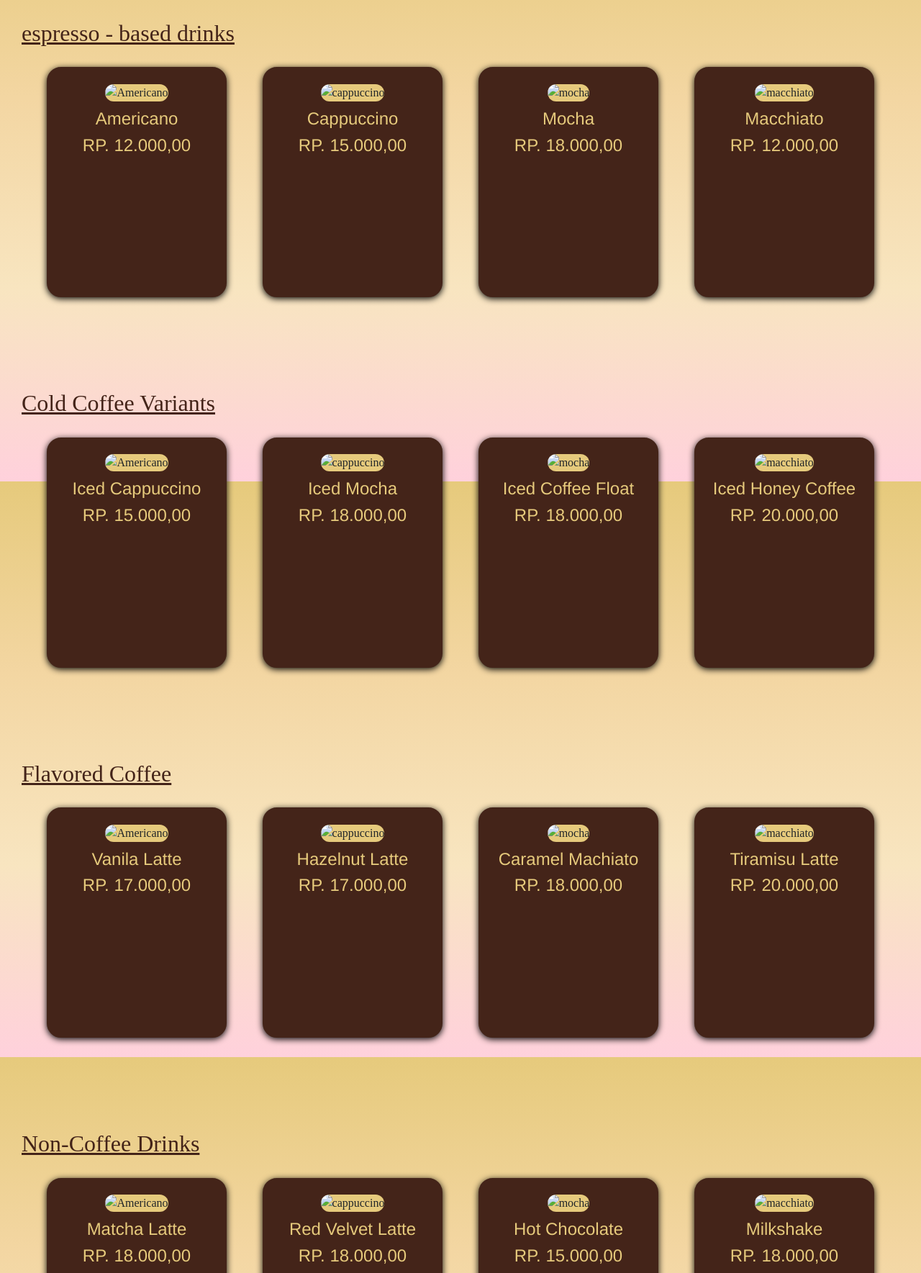
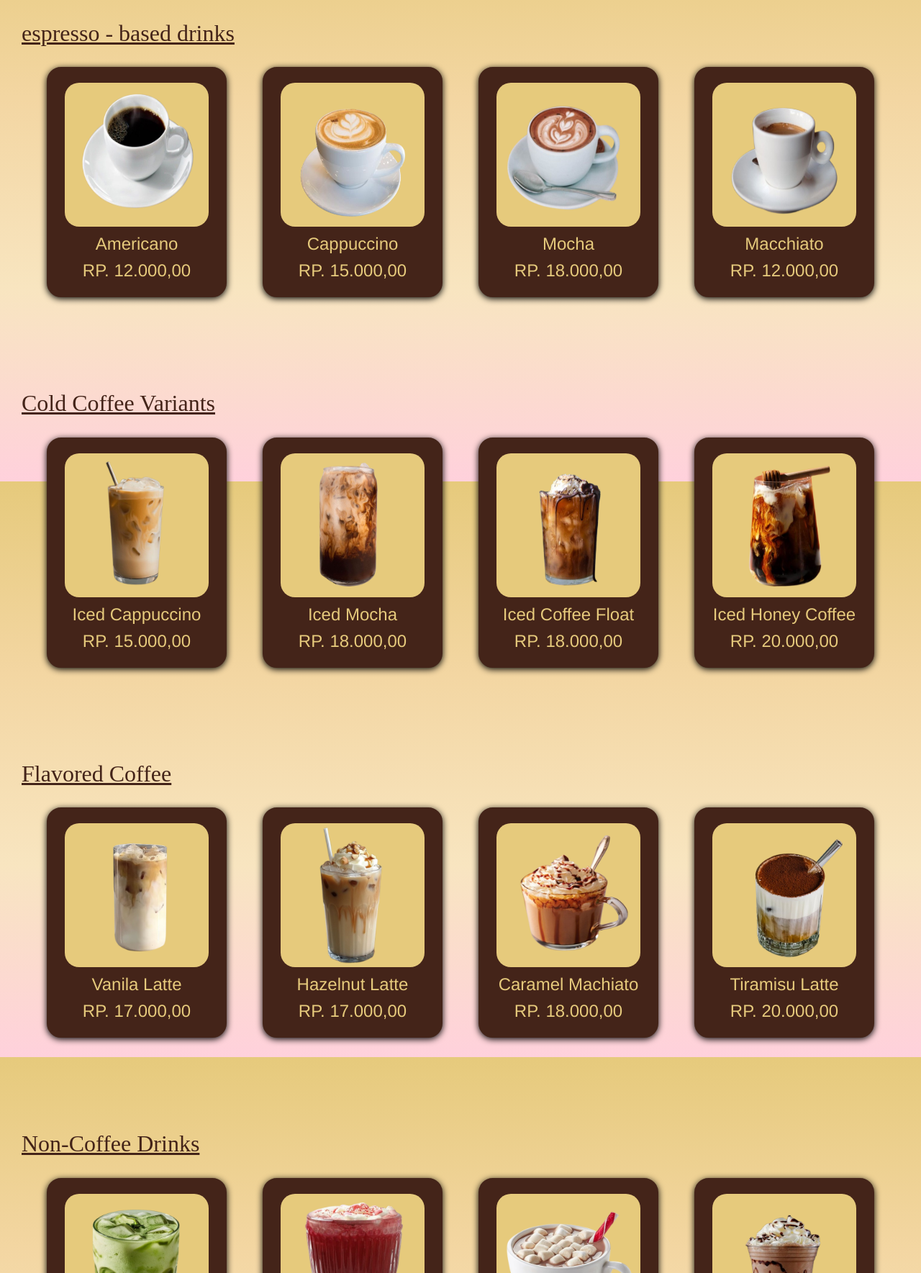
Before and after one commit to rfkifdlh/team, a plain HTML site: page menu.html in a window 1280 px wide. Shown: the part 131-1900 px from the top of the page at 72% size. Drawn offline with nearby package versions, Linux system fonts and the light colour scheme; the site is published under a folder, as on GitHub Pages, so addresses that start at the root find nothing; a web font is replaced by a local one.

Commit message:
menghapus garis miring pada assets dan mengubah alt pada setiap menu kopinya

```diff
--- a/menu.html
+++ b/menu.html
@@ -70,28 +70,28 @@
         </div>
         <div class="coffee-container">
             <div class="coffee-card">
-                <img src="/assets/image/americano.png" alt="Americano" class="coffee-image">
+                <img src="assets/image/americano.png" alt="Americano" class="coffee-image">
                 <div class="coffee-info">
                     <h4>Americano</h4>
                     <h4>RP. 12.000,00</h4>
                 </div>
             </div>
             <div class="coffee-card">
-                <img src="/assets/image/cap.png" alt="cappuccino" class="coffee-image">
+                <img src="assets/image/cap.png" alt="cappuccino" class="coffee-image">
                 <div class="coffee-info">
                     <h4>Cappuccino</h4>
                     <h4>RP. 15.000,00</h4>
                 </div>
             </div>
             <div class="coffee-card">
-                <img src="/assets/image/mocha.png" alt="mocha" class="coffee-image">
+                <img src="assets/image/mocha.png" alt="mocha" class="coffee-image">
                 <div class="coffee-info">
                     <h4>Mocha</h4>
                     <h4>RP. 18.000,00</h4>
                 </div>
             </div>
             <div class="coffee-card">
-                <img src="/assets/image/macchiato.png" alt="macchiato" class="coffee-image">
+                <img src="assets/image/macchiato.png" alt="macchiato" class="coffee-image">
                 <div class="coffee-info">
                     <h4>Macchiato</h4>
                     <h4>RP. 12.000,00</h4>
@@ -107,28 +107,28 @@
         </div>
         <div class="coffee-container">
             <div class="coffee-card">
-                <img src="/assets/image/ice-capp.png" alt="Americano" class="coffee-image">
+                <img src="assets/image/ice-capp.png" alt="ice-capp" class="coffee-image">
                 <div class="coffee-info">
                     <h4>Iced Cappuccino</h4>
                     <h4>RP. 15.000,00</h4>
                 </div>
             </div>
             <div class="coffee-card">
-                <img src="/assets/image/ice-mocha.png" alt="cappuccino" class="coffee-image">
+                <img src="assets/image/ice-mocha.png" alt="ice-mocha" class="coffee-image">
                 <div class="coffee-info">
                     <h4>Iced Mocha</h4>
                     <h4>RP. 18.000,00</h4>
                 </div>
             </div>
             <div class="coffee-card">
-                <img src="/assets/image/ice-float.png" alt="mocha" class="coffee-image">
+                <img src="assets/image/ice-float.png" alt="ice-float" class="coffee-image">
                 <div class="coffee-info">
                     <h4>Iced Coffee Float</h4>
                     <h4>RP. 18.000,00</h4>
                 </div>
             </div>
             <div class="coffee-card">
-                <img src="/assets/image/ice-honey.png" alt="macchiato" class="coffee-image">
+                <img src="assets/image/ice-honey.png" alt="ice-honey" class="coffee-image">
                 <div class="coffee-info">
                     <h4>Iced Honey Coffee</h4>
                     <h4>RP. 20.000,00</h4>
@@ -144,28 +144,28 @@
         </div>
         <div class="coffee-container">
             <div class="coffee-card">
-                <img src="/assets/image/vanila-latte.png" alt="Americano" class="coffee-image">
+                <img src="assets/image/vanila-latte.png" alt="vanila-latte" class="coffee-image">
                 <div class="coffee-info">
                     <h4>Vanila Latte</h4>
                     <h4>RP. 17.000,00</h4>
                 </div>
             </div>
             <div class="coffee-card">
-                <img src="/assets/image/hazelnut.png" alt="cappuccino" class="coffee-image">
+                <img src="assets/image/hazelnut.png" alt="hazelnut" class="coffee-image">
                 <div class="coffee-info">
                     <h4>Hazelnut Latte</h4>
                     <h4>RP. 17.000,00</h4>
                 </div>
             </div>
             <div class="coffee-card">
-                <img src="/assets/image/caramel.png" alt="mocha" class="coffee-image">
+                <img src="assets/image/caramel.png" alt="caramel" class="coffee-image">
                 <div class="coffee-info">
                     <h4>Caramel Machiato</h4>
                     <h4>RP. 18.000,00</h4>
                 </div>
             </div>
             <div class="coffee-card">
-                <img src="/assets/image/tiramisu.png" alt="macchiato" class="coffee-image">
+                <img src="assets/image/tiramisu.png" alt="tiramisu" class="coffee-image">
                 <div class="coffee-info">
                     <h4>Tiramisu Latte</h4>
                     <h4>RP. 20.000,00</h4>
@@ -181,28 +181,28 @@
         </div>
         <div class="coffee-container">
             <div class="coffee-card">
-                <img src="/assets/image/matcha.png" alt="Americano" class="coffee-image">
+                <img src="assets/image/matcha.png" alt="matcha" class="coffee-image">
                 <div class="coffee-info">
                     <h4>Matcha Latte</h4>
                     <h4>RP. 18.000,00</h4>
                 </div>
             </div>
             <div class="coffee-card">
-                <img src="/assets/image/red.png" alt="cappuccino" class="coffee-image">
+                <img src="assets/image/red.png" alt="red" class="coffee-image">
                 <div class="coffee-info">
                     <h4>Red Velvet Latte</h4>
                     <h4>RP. 18.000,00</h4>
                 </div>
             </div>
             <div class="coffee-card">
-                <img src="/assets/image/hot-chocolate.png" alt="mocha" class="coffee-image">
+                <img src="assets/image/hot-chocolate.png" alt="hot-chocolate" class="coffee-image">
                 <div class="coffee-info">
                     <h4>Hot Chocolate</h4>
                     <h4>RP. 15.000,00</h4>
                 </div>
             </div>
             <div class="coffee-card">
-                <img src="/assets/image/milkshake.png" alt="macchiato" class="coffee-image">
+                <img src="assets/image/milkshake.png" alt="milkshake" class="coffee-image">
                 <div class="coffee-info">
                     <h4>Milkshake</h4>
                     <h4>RP. 18.000,00</h4>
```
